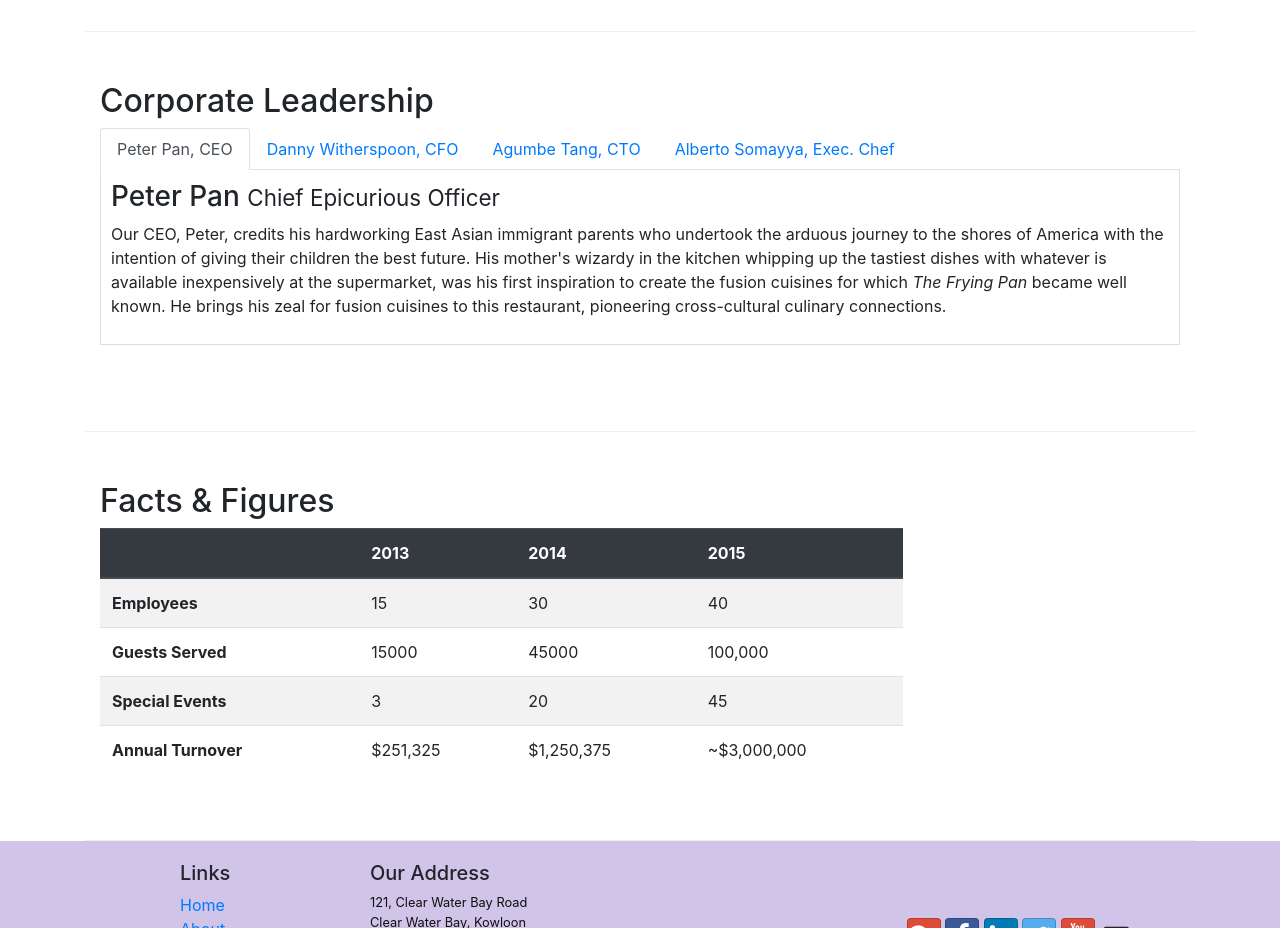
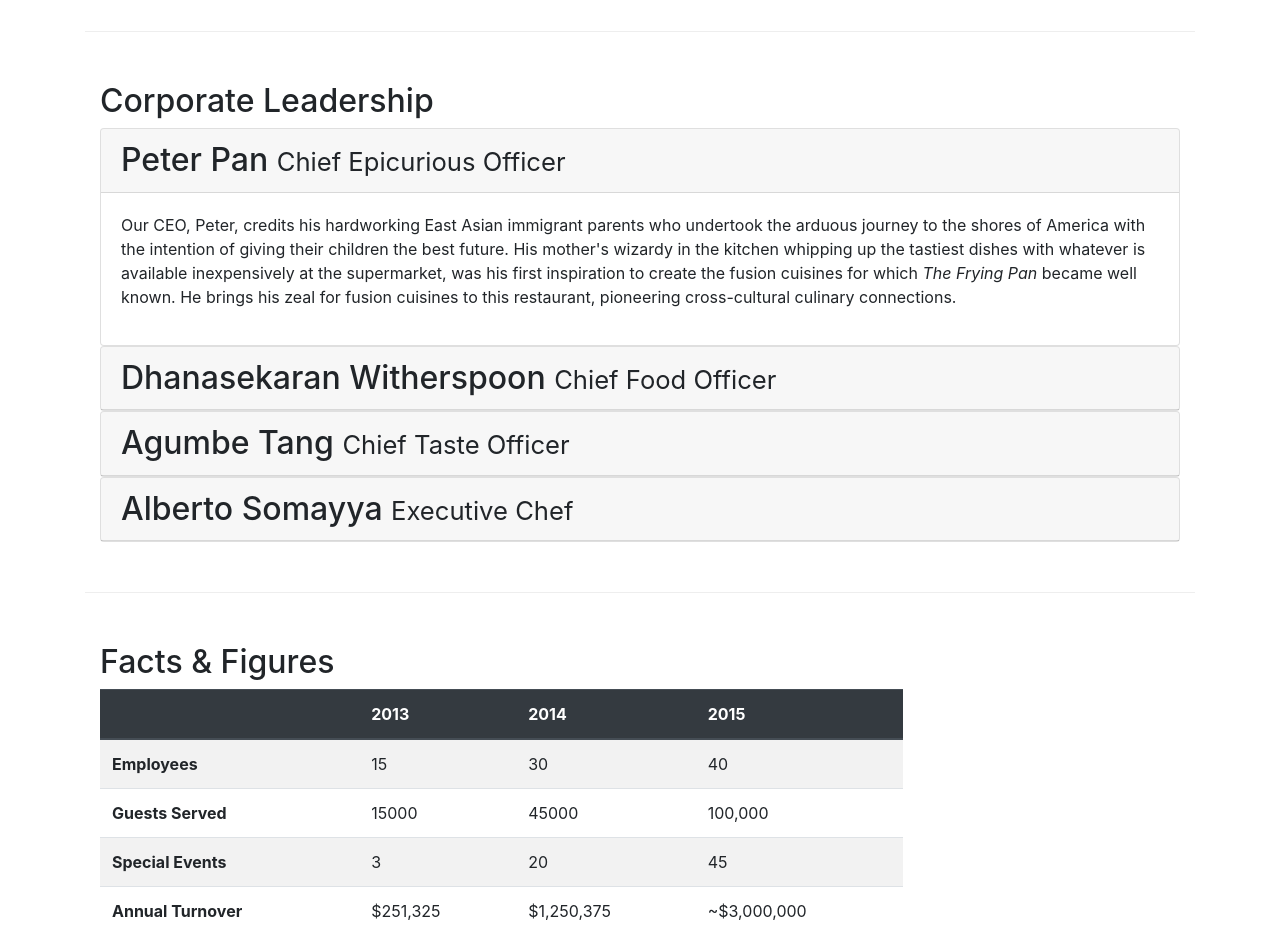
Before and after one commit to vinicio328/frontend-bootstrap, a website: page aboutus.html in a window 1280 px wide. Shown: the part 940-1868 px from the top of the page. Drawn offline with nearby package versions, Linux system fonts and the light colour scheme.

Commit message:
Accordion

```diff
--- a/aboutus.html
+++ b/aboutus.html
@@ -103,40 +103,64 @@
 			<div class="col">
 				<h2>Corporate Leadership</h2>
 
-				<ul class="nav nav-tabs">
-					<li class="nav-item">
-						<a class="nav-link active" href="#peter"
-						role="tab" data-toggle="tab">Peter Pan, CEO</a>
-					</li>
-					<li class="nav-item">
-						<a class="nav-link" href="#danny" role="tab"
-						data-toggle="tab">Danny Witherspoon, CFO</a>
-					</li>
-					<li class="nav-item">
-						<a class="nav-link" href="#agumbe"role="tab"
-						data-toggle="tab">Agumbe Tang, CTO</a>
-					</li>
-					<li class="nav-item">
-						<a class="nav-link" href="#alberto" role="tab"
-						data-toggle="tab">Alberto Somayya, Exec. Chef</a>
-					</li>
-				</ul>
-				<div class="tab-content">
-					<div role="tabpanel" class="tab-pane fade show active" id="peter">
-						<h3>Peter Pan <small>Chief Epicurious Officer</small></h3>
-						<p class="d-none d-sm-block">Our CEO, Peter, credits his hardworking East Asian immigrant parents who undertook the arduous journey to the shores of America with the intention of giving their children the best future. His mother's wizardy in the kitchen whipping up the tastiest dishes with whatever is available inexpensively at the supermarket, was his first inspiration to create the fusion cuisines for which <em>The Frying Pan</em> became well known. He brings his zeal for fusion cuisines to this restaurant, pioneering cross-cultural culinary connections.</p>
+				<div id="accordion">
+					<div class="card">
+						<div class="card-header" role="tab" id="peterhead">
+							<h2 class="mb-0">
+								<a data-toggle="collapse" data-target="#peter">
+									Peter Pan <small>Chief Epicurious Officer</small>
+								</a>
+							</h2>
+						</div>
+						<div class="collapse show" id="peter" data-parent="#accordion">
+							<div class="card-body">
+								<p class="d-none d-sm-block">Our CEO, Peter, credits his hardworking East Asian immigrant parents who undertook the arduous journey to the shores of America with the intention of giving their children the best future. His mother's wizardy in the kitchen whipping up the tastiest dishes with whatever is available inexpensively at the supermarket, was his first inspiration to create the fusion cuisines for which <em>The Frying Pan</em> became well known. He brings his zeal for fusion cuisines to this restaurant, pioneering cross-cultural culinary connections.</p>
+							</div>
+						</div>
 					</div>
-					<div role="tabpanel" class="tab-pane fade" id="danny">
-						<h3>Dhanasekaran Witherspoon <small>Chief Food Officer</small></h3>
-						<p class="d-none d-sm-block">Our CFO, Danny, as he is affectionately referred to by his colleagues, comes from a long established family tradition in farming and produce. His experiences growing up on a farm in the Australian outback gave him great appreciation for varieties of food sources. As he puts it in his own words, <em>Everything that runs, wins, and everything that stays, pays!</em></p>
+					<div class="card">
+						<div class="card-header" role="tab" id="dannyhead">
+							<h2 class="mb-0">
+								<a class="collapsed" data-toggle="collapse" data-target="#danny">
+									Dhanasekaran Witherspoon <small>Chief Food Officer</small>
+								</a>
+							</h2>
+						</div>
+						<div class="collapse" id="danny" data-parent="#accordion">
+							<div class="card-body">
+								<p class="d-none d-sm-block">Our CFO, Danny, as he is affectionately referred to by his colleagues, comes from a long established family tradition in farming and produce. His experiences growing up on a farm in the Australian outback gave him great appreciation for varieties of food sources. As he puts it in his own words, <em>Everything that runs, wins, and everything that stays, pays!</em></p>
+							</div>
+						</div>
 					</div>
-					<div role="tabpanel" class="tab-pane fade" id="agumbe">
-						<h3>Agumbe Tang <small>Chief Taste Officer</small></h3>
-						<p class="d-none d-sm-block">Blessed with the most discerning gustatory sense, Agumbe, our CTO, personally ensures that every dish that we serve meets his exacting tastes. Our chefs dread the tongue lashing that ensues if their dish does not meet his exacting standards. He lives by his motto, <em>You click only if you survive my lick.</em></p>
+
+					<div class="card">
+						<div class="card-header" role="tab" id="agumbehead">
+							<h2 class="mb-0">
+								<a class="collapsed" data-toggle="collapse" data-target="#agumbe">
+									Agumbe Tang <small>Chief Taste Officer</small>
+								</a>
+							</h2>
+						</div>
+						<div class="collapse" id="agumbe" data-parent="#accordion">
+							<div class="card-body">
+								<p class="d-none d-sm-block">Blessed with the most discerning gustatory sense, Agumbe, our CTO, personally ensures that every dish that we serve meets his exacting tastes. Our chefs dread the tongue lashing that ensues if their dish does not meet his exacting standards. He lives by his motto, <em>You click only if you survive my lick.</em></p>
+							</div>
+						</div>
 					</div>
-					<div role="tabpanel" class="tab-pane fade" id="alberto">
-						<h3>Alberto Somayya <small>Executive Chef</small></h3>
-						<p class="d-none d-sm-block">Award winning three-star Michelin chef with wide International experience having worked closely with whos-who in the culinary world, he specializes in creating mouthwatering Indo-Italian fusion experiences. He says, <em>Put together the cuisines from the two craziest cultures, and you get a winning hit! Amma Mia!</em></p>
+
+					<div class="card">
+						<div class="card-header" role="tab" id="albertohead">
+							<h2 class="mb-0">
+								<a class="collapsed" data-toggle="collapse" data-target="#alberto">
+									Alberto Somayya <small>Executive Chef</small>
+								</a>
+							</h2>
+						</div>
+						<div class="collapse" id="alberto" data-parent="#accordion">
+							<div class="card-body">
+								<p class="d-none d-sm-block">Award winning three-star Michelin chef with wide International experience having worked closely with whos-who in the culinary world, he specializes in creating mouthwatering Indo-Italian fusion experiences. He says, <em>Put together the cuisines from the two craziest cultures, and you get a winning hit! Amma Mia!</em></p>
+							</div>
+						</div>
 					</div>
 				</div>
 			</div>
```
